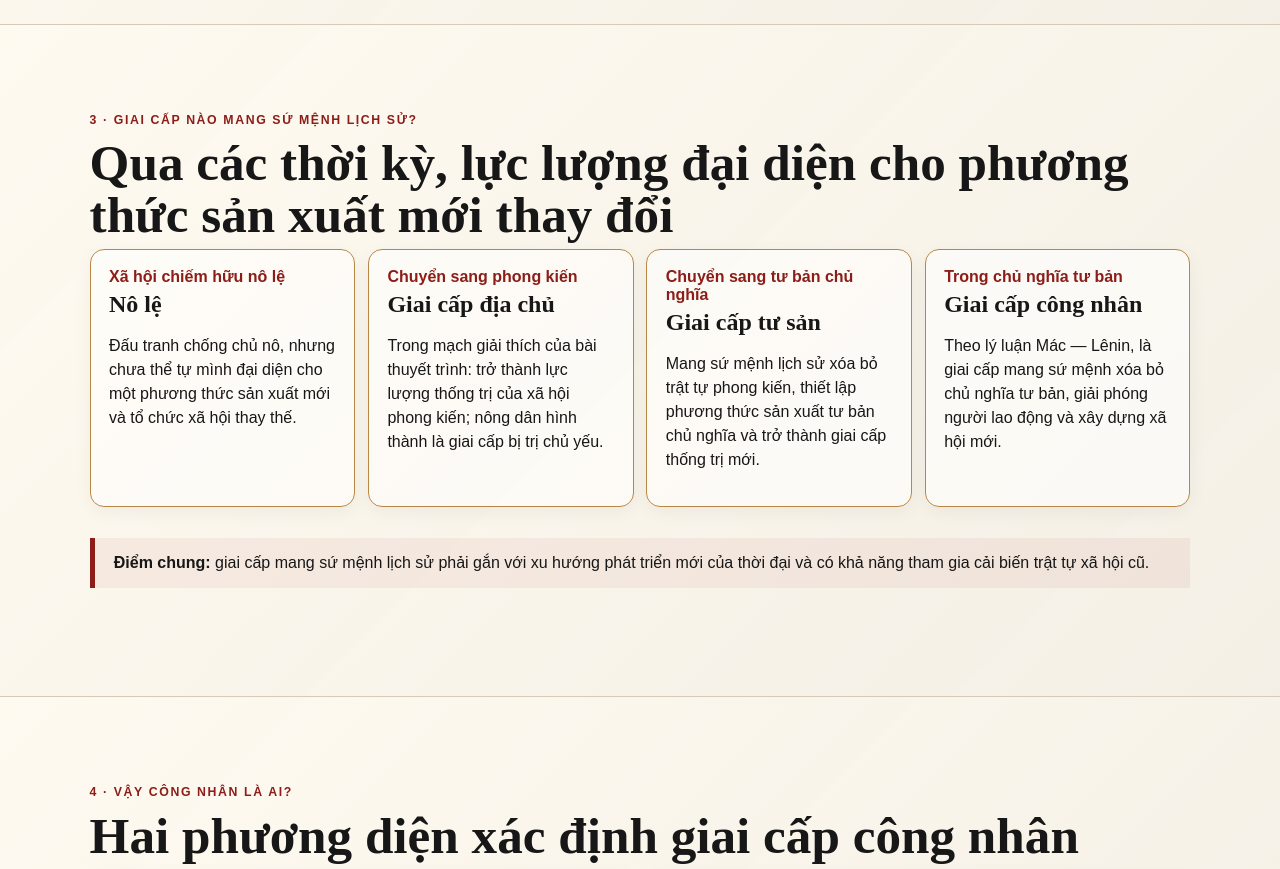
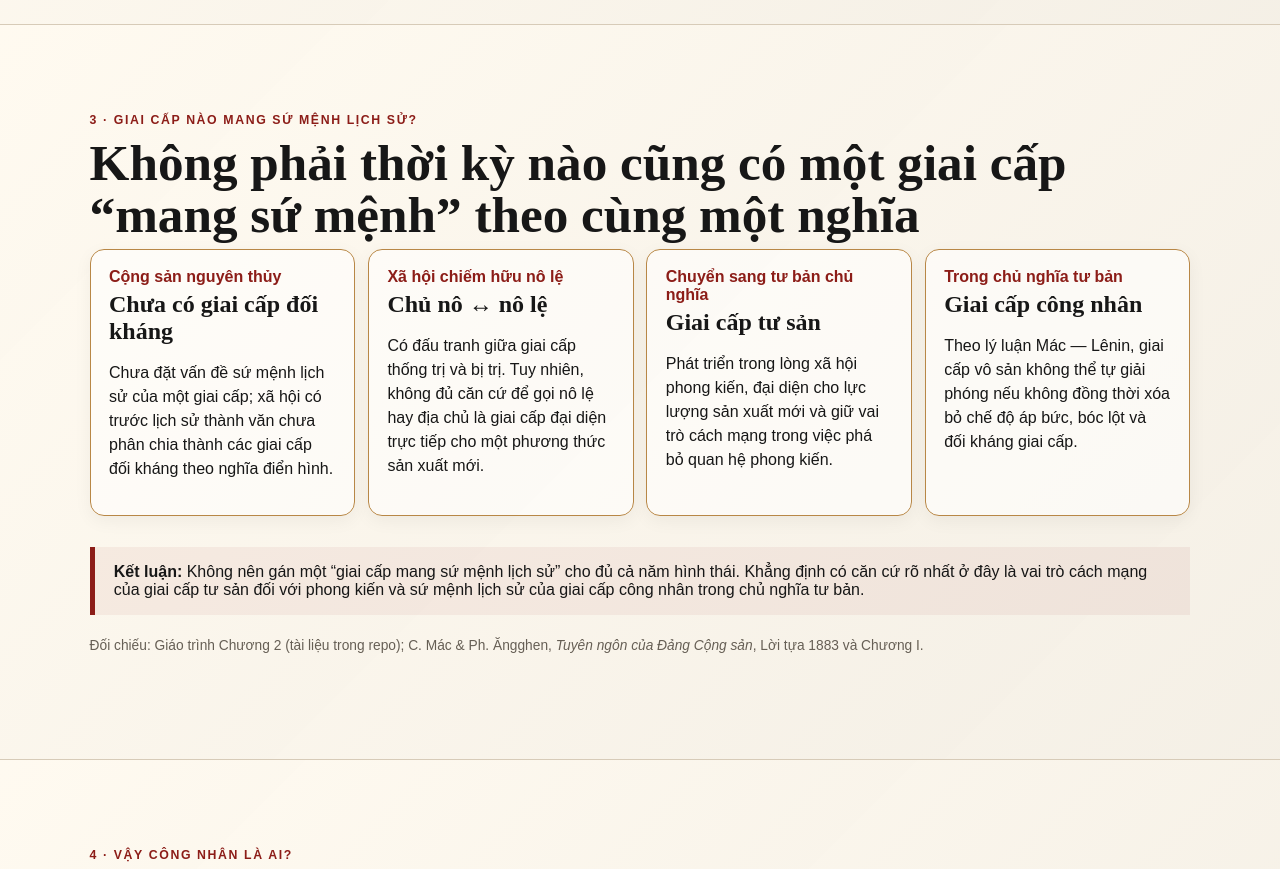
Before and after one commit to Lenhan231/MLN131, a plain HTML site: page index.html in a window 1280 px wide. Shown: the part 2640-3509 px from the top of the page. Drawn offline with Linux system fonts and the light colour scheme.

Commit message:
Correct historical mission slide

```diff
--- a/index.html
+++ b/index.html
@@ -176,30 +176,31 @@
 
 <section class="slide">
   <div class="kicker">3 · Giai cấp nào mang sứ mệnh lịch sử?</div>
-  <h2>Qua các thời kỳ, lực lượng đại diện cho phương thức sản xuất mới thay đổi</h2>
+  <h2>Không phải thời kỳ nào cũng có một giai cấp “mang sứ mệnh” theo cùng một nghĩa</h2>
   <div class="timeline">
     <div class="card era open">
-      <strong>Xã hội chiếm hữu nô lệ</strong>
-      <h3>Nô lệ</h3>
-      <p>Đấu tranh chống chủ nô, nhưng chưa thể tự mình đại diện cho một phương thức sản xuất mới và tổ chức xã hội thay thế.</p>
+      <strong>Cộng sản nguyên thủy</strong>
+      <h3>Chưa có giai cấp đối kháng</h3>
+      <p>Chưa đặt vấn đề sứ mệnh lịch sử của một giai cấp; xã hội có trước lịch sử thành văn chưa phân chia thành các giai cấp đối kháng theo nghĩa điển hình.</p>
     </div>
     <div class="card era open">
-      <strong>Chuyển sang phong kiến</strong>
-      <h3>Giai cấp địa chủ</h3>
-      <p>Trong mạch giải thích của bài thuyết trình: trở thành lực lượng thống trị của xã hội phong kiến; nông dân hình thành là giai cấp bị trị chủ yếu.</p>
+      <strong>Xã hội chiếm hữu nô lệ</strong>
+      <h3>Chủ nô ↔ nô lệ</h3>
+      <p>Có đấu tranh giữa giai cấp thống trị và bị trị. Tuy nhiên, không đủ căn cứ để gọi nô lệ hay địa chủ là giai cấp đại diện trực tiếp cho một phương thức sản xuất mới.</p>
     </div>
     <div class="card era open">
       <strong>Chuyển sang tư bản chủ nghĩa</strong>
       <h3>Giai cấp tư sản</h3>
-      <p>Mang sứ mệnh lịch sử xóa bỏ trật tự phong kiến, thiết lập phương thức sản xuất tư bản chủ nghĩa và trở thành giai cấp thống trị mới.</p>
+      <p>Phát triển trong lòng xã hội phong kiến, đại diện cho lực lượng sản xuất mới và giữ vai trò cách mạng trong việc phá bỏ quan hệ phong kiến.</p>
     </div>
     <div class="card era open">
       <strong>Trong chủ nghĩa tư bản</strong>
       <h3>Giai cấp công nhân</h3>
-      <p>Theo lý luận Mác — Lênin, là giai cấp mang sứ mệnh xóa bỏ chủ nghĩa tư bản, giải phóng người lao động và xây dựng xã hội mới.</p>
+      <p>Theo lý luận Mác — Lênin, giai cấp vô sản không thể tự giải phóng nếu không đồng thời xóa bỏ chế độ áp bức, bóc lột và đối kháng giai cấp.</p>
     </div>
   </div>
-  <div class="quote"><strong>Điểm chung:</strong> giai cấp mang sứ mệnh lịch sử phải gắn với xu hướng phát triển mới của thời đại và có khả năng tham gia cải biến trật tự xã hội cũ.</div>
+  <div class="quote"><strong>Kết luận:</strong> Không nên gán một “giai cấp mang sứ mệnh lịch sử” cho đủ cả năm hình thái. Khẳng định có căn cứ rõ nhất ở đây là vai trò cách mạng của giai cấp tư sản đối với phong kiến và sứ mệnh lịch sử của giai cấp công nhân trong chủ nghĩa tư bản.</div>
+  <p class="source">Đối chiếu: Giáo trình Chương 2 (tài liệu trong repo); C. Mác &amp; Ph. Ăngghen, <em>Tuyên ngôn của Đảng Cộng sản</em>, Lời tựa 1883 và Chương I.</p>
 </section>
 
 <section class="slide">
```
